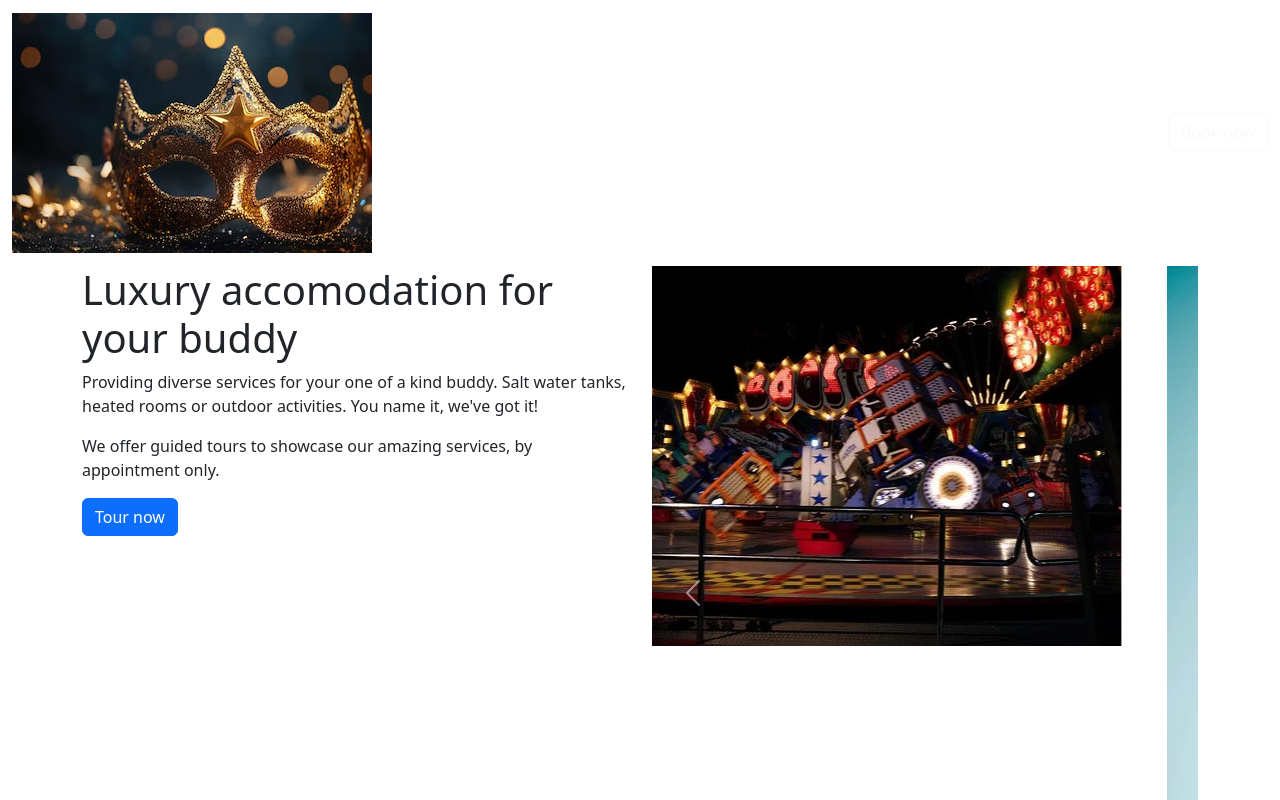
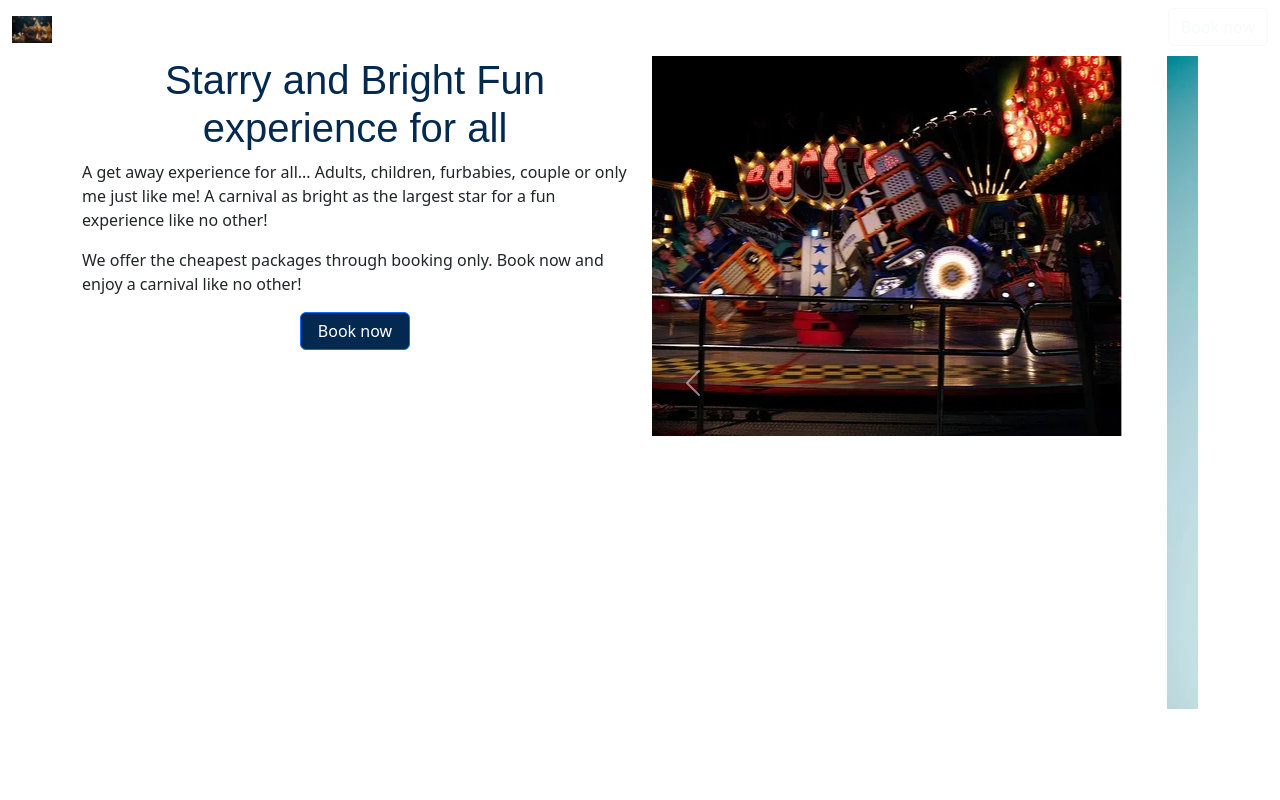
Before and after one commit to jammy-8/carnival-star, a plain HTML site: page index.html in a window 1280 px wide. Shown: the top 800 px of the page. Drawn offline with nearby package versions, Linux system fonts and the light colour scheme.

Commit message:
added push footer style

```diff
--- a/assets/css/style.css
+++ b/assets/css/style.css
@@ -10,3 +10,41 @@
 
     /* --secondary-color: ;*/
 }
+
+/* Global Styles */
+
+.align-center {
+    display: flex;
+    justify-content: center;
+    align-items: center;
+}
+
+/* General Styles */
+h1,
+h2,
+h3 {
+    text-align: center;
+    color: var(--primary-color);
+    font-family: var(--primary-font);
+    color: var(--primary-color);
+    font-family: var(--primary-font);
+}
+
+.logo {
+    width: 40px;
+}
+
+.tour-button {
+    margin: auto;
+    max-width: 110px;
+    margin-inline: auto;
+    margin-bottom: 20px;
+    background-color: var(--primary-color);
+    }
+
+    /* Pushes the footer to the bottom of the page */
+main {
+    min-height: 100vh;
+    display: flex;
+    flex-direction: column;
+}
--- a/index.html
+++ b/index.html
@@ -54,11 +54,10 @@
         <section id="hero" class="container section">
           <div class="row">
             <div class="col-12 col-xl-6">
-              <h1>Luxury accomodation for your buddy</h1>
-              <p>Providing diverse services for your one of a kind buddy. Salt water tanks, heated rooms or outdoor
-                activities. You name it, we've got it!</p>
-              <p>We offer guided tours to showcase our amazing services, by appointment only.</p>
-              <a href="#" class="btn btn-primary align-center tour-button">Tour now</a>
+              <h1>Starry and Bright Fun experience for all</h1>
+              <p>A get away experience for all... Adults, children, furbabies, couple or only me just like me! A carnival as bright as the largest star for a fun experience like no other!</p>
+              <p>We offer the cheapest packages through booking only. Book now and enjoy a carnival like no other!</p>
+              <a href="#" class="btn btn-primary align-center tour-button">Book now</a>
             </div>
 
             <div id="hero-carousel" class="col-12 col-xl-6">
```
